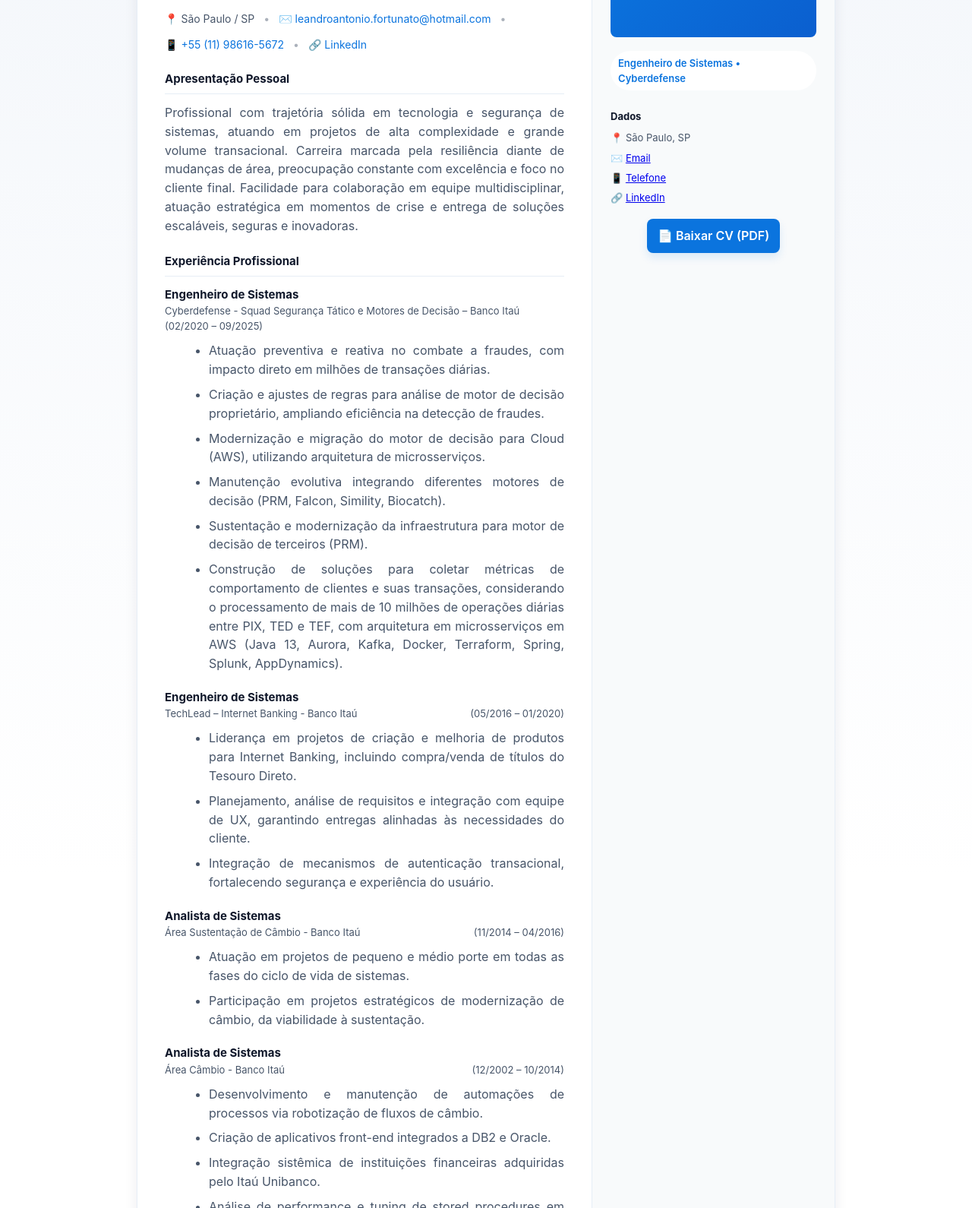
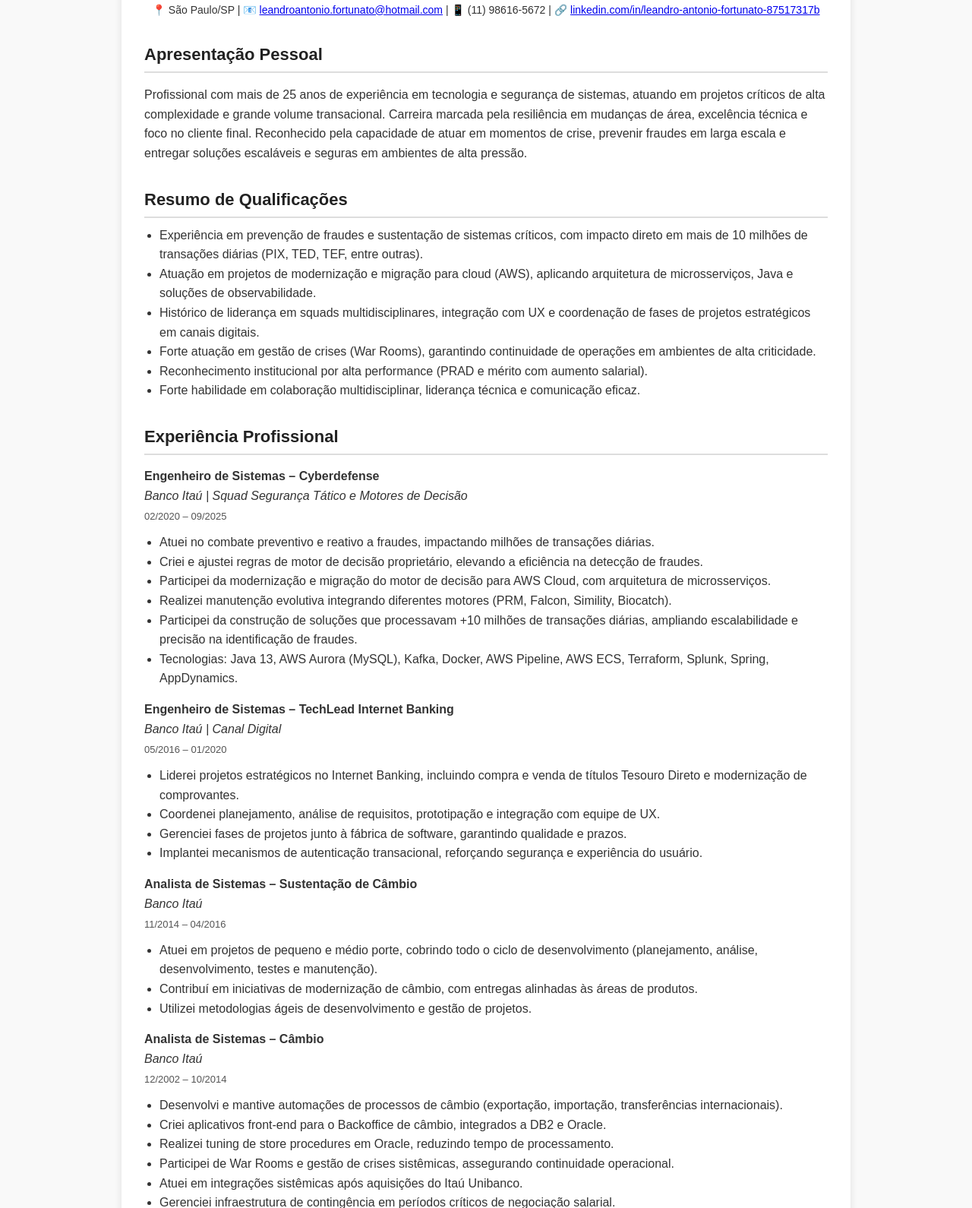
Before and after one commit to lefortunato/CV, a plain HTML site: page index.html in a window 1280 px wide. Shown: the part 122-1712 px from the top of the page at 76% size. Drawn offline with Linux system fonts and the light colour scheme.

Commit message:
Update index.html

```diff
--- a/index.html
+++ b/index.html
@@ -1,222 +1,205 @@
-<!doctype html>
+<!DOCTYPE html>
 <html lang="pt-BR">
 <head>
-  <meta charset="utf-8" />
-  <meta name="viewport" content="width=device-width,initial-scale=1" />
-  <title>Leandro Antonio Fortunato — Currículo</title>
+  <meta charset="UTF-8" />
+  <meta name="viewport" content="width=device-width, initial-scale=1.0" />
+  <title>Currículo - Leandro Antonio Fortunato</title>
   <style>
-    :root{
-      --bg:#ffffff;
-      --card:#f8fafb;
-      --text:#0f172a;
-      --muted:#475569;
-      --accent:#0b74de;
-      --accent-2:#0b5fcf;
-      --border:#e6eef6;
-      --shadow: 0 6px 18px rgba(9,30,66,0.08);
-      font-family: Inter, "Segoe UI", Roboto, "Helvetica Neue", Arial, sans-serif;
+    body {
+      font-family: Arial, sans-serif;
+      margin: 20px;
+      line-height: 1.6;
+      background-color: #f9f9f9;
+      color: #333;
     }
 
-    *{box-sizing:border-box}
-    body{
-      margin:0;
-      background:linear-gradient(180deg, #f4f7fb 0%, var(--bg) 40%);
-      color:var(--text);
-      line-height:1.55;
-      padding:32px;
-      font-size:16px;
+    .container {
+      max-width: 900px;
+      margin: auto;
+      background: #fff;
+      padding: 30px;
+      box-shadow: 0 0 10px rgba(0, 0, 0, 0.1);
     }
 
-    .container{
-      width:100%;
-      max-width:920px;
-      margin:auto;
-      background:var(--bg);
-      border-radius:10px;
-      box-shadow:var(--shadow);
-      border:1px solid var(--border);
-      display:grid;
-      grid-template-columns: 1fr 320px;
+    h1, h2, h3 {
+      color: #222;
+      margin-bottom: 10px;
     }
 
-    @media (max-width:880px){
-      body{padding:18px}
-      .container{grid-template-columns:1fr}
+    h1 {
+      font-size: 28px;
+      text-align: center;
     }
 
-    /* ===== Main ===== */
-    .main{padding:32px 36px}
-    .name h1{margin:0;font-size:24px}
-    .title{color:var(--muted);font-weight:600;font-size:13px}
-    .contact{display:flex;flex-wrap:wrap;gap:12px;margin:14px 0 20px 0;font-size:14px;color:var(--muted)}
-    .contact a{color:var(--accent);text-decoration:none}
-    .dot{opacity:.45}
-    h2.section{margin:22px 0 12px 0;font-size:15px;color:#0f172a;border-bottom:1px solid var(--border);padding-bottom:8px}
-    p.lead{margin:0;text-align:justify;color:var(--muted)}
-    ul.bullets{margin:12px 0;padding-left:18px}
-    ul.bullets li{margin:8px 0;color:var(--muted)}
+    h2 {
+      font-size: 22px;
+      margin-top: 30px;
+      border-bottom: 2px solid #ddd;
+      padding-bottom: 5px;
+    }
 
-    /* ===== Experiência ===== */
-    .job{margin-bottom:20px}
-    .job-header{display:flex;flex-direction:column;margin-bottom:6px}
-    .role{font-weight:700;font-size:15px}
-    .company-period{display:flex;justify-content:space-between;align-items:center;flex-wrap:wrap;font-size:13px;color:var(--muted)}
-    .company{font-size:13px;color:var(--muted)}
-    .period{font-size:13px;color:var(--muted)}
-    .job ul{margin:10px 0 0 18px}
-    .job ul li{margin:8px 0;color:var(--muted);text-align:justify}
+    .contact {
+      text-align: center;
+      margin-bottom: 20px;
+      font-size: 14px;
+    }
 
-    /* ===== Sidebar ===== */
-    .side{
-      background:var(--card);
-      border-left:1px solid var(--border);
-      padding:28px 24px;
+    ul {
+      margin: 0;
+      padding-left: 20px;
     }
-    .photo{
-      width:100%;
-      height:110px;
-      border-radius:8px;
-      background:linear-gradient(135deg,var(--accent),var(--accent-2));
-      display:flex;align-items:center;justify-content:center;
-      color:white;font-weight:700;font-size:18px;margin-bottom:18px
+
+    .job-title {
+      font-weight: bold;
+      margin-top: 15px;
     }
-    .side .pill{display:inline-block;background:white;color:var(--accent);font-weight:600;padding:6px 10px;border-radius:999px;font-size:13px;margin-bottom:12px}
-    .side h3{margin:12px 0 8px 0;font-size:13px}
-    .tech-list,.soft-list{display:flex;flex-direction:column;gap:6px}
-    .tech-list .item,.soft-list .item{font-size:13px;color:var(--muted)}
 
-    .download{text-align:center;margin-top:18px}
-    .btn{display:inline-block;padding:10px 14px;background:var(--accent);color:white;border-radius:8px;text-decoration:none;font-weight:600;box-shadow:0 6px 12px rgba(11,116,222,0.12)}
-    .btn:hover{background:var(--accent-2)}
+    .company {
+      font-style: italic;
+      margin-bottom: 5px;
+    }
 
-    footer.note{margin-top:18px;font-size:12px;color:var(--muted)}
+    .date {
+      color: #555;
+      font-size: 13px;
+      margin-bottom: 10px;
+    }
 
-    @media print{
-      body{background:white;padding:0}
-      .container{box-shadow:none;border:none;max-width:100%}
-      .btn{display:none}
-      a[href]:after{content:" (" attr(href) ")";}
+    /* Botão de impressão */
+    .print-btn {
+      position: fixed;
+      top: 20px;
+      right: 20px;
+      background: #0073e6;
+      color: #fff;
+      border: none;
+      padding: 10px 15px;
+      border-radius: 5px;
+      cursor: pointer;
+      font-size: 14px;
+    }
+
+    .print-btn:hover {
+      background: #005bb5;
+    }
+
+    @media print {
+      .print-btn {
+        display: none;
+      }
+      body {
+        background: #fff;
+      }
+      .container {
+        box-shadow: none;
+      }
     }
   </style>
 </head>
 <body>
-  <main class="container">
-    <!-- ===== Main content ===== -->
-    <section class="main">
-      <div class="name">
+  <button class="print-btn" onclick="window.print()">Imprimir PDF</button>
+  <div class="container">
     <h1>Leandro Antonio Fortunato</h1>
-        <div class="title">Engenheiro de Sistemas | Cyberdefense | TechLead</div>
-      </div>
     <div class="contact">
-        <div>📍 São Paulo / SP</div><div class="dot">•</div>
-        <div>✉️ <a href="mailto:leandroantonio.fortunato@hotmail.com">leandroantonio.fortunato@hotmail.com</a></div><div class="dot">•</div>
-        <div>📱 <a href="tel:+5511986165672">+55 (11) 98616-5672</a></div><div class="dot">•</div>
-        <div>🔗 <a href="https://linkedin.com/in/leandro-antonio-fortunato-87517317b" target="_blank">LinkedIn</a></div>
+      📍 São Paulo/SP | 📧 <a href="mailto:leandroantonio.fortunato@hotmail.com">leandroantonio.fortunato@hotmail.com</a> | 📱 (11) 98616-5672 | 🔗 <a href="https://www.linkedin.com/in/leandro-antonio-fortunato-87517317b" target="_blank">linkedin.com/in/leandro-antonio-fortunato-87517317b</a>
     </div>
 
-      <h2 class="section">Apresentação Pessoal</h2>
-      <p class="lead">
-        Profissional com trajetória sólida em tecnologia e segurança de sistemas, atuando em projetos de alta complexidade e grande volume transacional. Carreira marcada pela resiliência diante de mudanças de área, preocupação constante com excelência e foco no cliente final. Facilidade para colaboração em equipe multidisciplinar, atuação estratégica em momentos de crise e entrega de soluções escaláveis, seguras e inovadoras.
-      </p>
+    <h2>Apresentação Pessoal</h2>
+    <p>Profissional com mais de 25 anos de experiência em tecnologia e segurança de sistemas, atuando em projetos críticos de alta complexidade e grande volume transacional. Carreira marcada pela resiliência em mudanças de área, excelência técnica e foco no cliente final. Reconhecido pela capacidade de atuar em momentos de crise, prevenir fraudes em larga escala e entregar soluções escaláveis e seguras em ambientes de alta pressão.</p>
 
-      <h2 class="section">Experiência Profissional</h2>
-
-      <div class="job">
-        <div class="job-header">
-          <div class="role">Engenheiro de Sistemas</div>
-          <div class="company-period">
-            <div class="company">Cyberdefense - Squad Segurança Tático e Motores de Decisão – Banco Itaú</div>
-            <div class="period">(02/2020 – 09/2025)</div>
-          </div>
-        </div>
+    <h2>Resumo de Qualificações</h2>
     <ul>
-          <li>Atuação preventiva e reativa no combate a fraudes, com impacto direto em milhões de transações diárias.</li>
-          <li>Criação e ajustes de regras para análise de motor de decisão proprietário, ampliando eficiência na detecção de fraudes.</li>
-          <li>Modernização e migração do motor de decisão para Cloud (AWS), utilizando arquitetura de microsserviços.</li>
-          <li>Manutenção evolutiva integrando diferentes motores de decisão (PRM, Falcon, Simility, Biocatch).</li>
-          <li>Sustentação e modernização da infraestrutura para motor de decisão de terceiros (PRM).</li>
-          <li>Construção de soluções para coletar métricas de comportamento de clientes e suas transações, considerando o processamento de mais de 10 milhões de operações diárias entre PIX, TED e TEF, com arquitetura em microsserviços em AWS (Java 13, Aurora, Kafka, Docker, Terraform, Spring, Splunk, AppDynamics).</li>
-        </ul>
-      </div>
-
-      <div class="job">
-        <div class="job-header">
-          <div class="role">Engenheiro de Sistemas</div>
-          <div class="company-period">
-            <div class="company">TechLead – Internet Banking - Banco Itaú</div>
-            <div class="period">(05/2016 – 01/2020)</div>
-          </div>
-        </div>
-        <ul>
-          <li>Liderança em projetos de criação e melhoria de produtos para Internet Banking, incluindo compra/venda de títulos do Tesouro Direto.</li>
-          <li>Planejamento, análise de requisitos e integração com equipe de UX, garantindo entregas alinhadas às necessidades do cliente.</li>
-          <li>Integração de mecanismos de autenticação transacional, fortalecendo segurança e experiência do usuário.</li>
-        </ul>
-      </div>
-
-      <div class="job">
-        <div class="job-header">
-          <div class="role">Analista de Sistemas</div>
-          <div class="company-period">
-            <div class="company">Área Sustentação de Câmbio - Banco Itaú</div>
-            <div class="period">(11/2014 – 04/2016)</div>
-          </div>
-        </div>
-        <ul>
-          <li>Atuação em projetos de pequeno e médio porte em todas as fases do ciclo de vida de sistemas.</li>
-          <li>Participação em projetos estratégicos de modernização de câmbio, da viabilidade à sustentação.</li>
-        </ul>
-      </div>
-
-      <div class="job">
-        <div class="job-header">
-          <div class="role">Analista de Sistemas</div>
-          <div class="company-period">
-            <div class="company">Área Câmbio - Banco Itaú</div>
-            <div class="period">(12/2002 – 10/2014)</div>
-          </div>
-        </div>
-        <ul>
-          <li>Desenvolvimento e manutenção de automações de processos via robotização de fluxos de câmbio.</li>
-          <li>Criação de aplicativos front-end integrados a DB2 e Oracle.</li>
-          <li>Integração sistêmica de instituições financeiras adquiridas pelo Itaú Unibanco.</li>
-          <li>Análise de performance e tuning de stored procedures em Oracle.</li>
-          <li>Participação em War Rooms e gestão de crises decorrentes de instabilidades sistêmicas.</li>
-        </ul>
-      </div>
-
-      <div class="job">
-        <div class="job-header">
-          <div class="role">Analista de Sistemas</div>
-          <div class="company-period">
-            <div class="company">Área Jurídico Trabalhista - Banco Itaú</div>
-            <div class="period">(05/2000 – 09/2002)</div>
-          </div>
-        </div>
-        <ul>
-          <li>Implementação de sistema de digitalização de processos trabalhistas.</li>
-          <li>Administração de infraestrutura de contingência do jurídico em períodos críticos.</li>
-          <li>Desenvolvimento de integrações entre IBM Db2 e Excel via VBA, otimizando relatórios.</li>
-        </ul>
-      </div>
-
-      <h2 class="section">Formação Acadêmica</h2>
-      <ul class="bullets">
-        <li>Ciências da Computação – Universidade São Marcos (1998 - 2001)</li>
-        <li>Administração de Banco de Dados Oracle - FIAP (2002 - 2004)</li>
+      <li>Experiência em prevenção de fraudes e sustentação de sistemas críticos, com impacto direto em mais de 10 milhões de transações diárias (PIX, TED, TEF, entre outras).</li>
+      <li>Atuação em projetos de modernização e migração para cloud (AWS), aplicando arquitetura de microsserviços, Java e soluções de observabilidade.</li>
+      <li>Histórico de liderança em squads multidisciplinares, integração com UX e coordenação de fases de projetos estratégicos em canais digitais.</li>
+      <li>Forte atuação em gestão de crises (War Rooms), garantindo continuidade de operações em ambientes de alta criticidade.</li>
+      <li>Reconhecimento institucional por alta performance (PRAD e mérito com aumento salarial).</li>
+      <li>Forte habilidade em colaboração multidisciplinar, liderança técnica e comunicação eficaz.</li>
     </ul>
 
-      <h2 class="section">Competências Técnicas</h2>
-      <ul class="bullets">
-        <li><b>Linguagens & Frameworks:</b> Java 13, Spring, Json, XML, YAML</li>
-        <li><b>Cloud & Infraestrutura:</b> AWS (Aurora, ECS, Pipeline, Terraform, Docker)</li>
-        <li><b>Banco de Dados:</b> AWS Aurora (MySQL) / MySQL / Oracle</li>
-        <li><b>Observabilidade & Monitoramento:</b> Splunk, AppDynamics</li>
-        <li><b>Segurança & Fraude:</b> PRM, Falcon, Simility, Biocatch</li>
+    <h2>Experiência Profissional</h2>
+
+    <div class="job-title">Engenheiro de Sistemas – Cyberdefense</div>
+    <div class="company">Banco Itaú | Squad Segurança Tático e Motores de Decisão</div>
+    <div class="date">02/2020 – 09/2025</div>
+    <ul>
+      <li>Atuei no combate preventivo e reativo a fraudes, impactando milhões de transações diárias.</li>
+      <li>Criei e ajustei regras de motor de decisão proprietário, elevando a eficiência na detecção de fraudes.</li>
+      <li>Participei da modernização e migração do motor de decisão para AWS Cloud, com arquitetura de microsserviços.</li>
+      <li>Realizei manutenção evolutiva integrando diferentes motores (PRM, Falcon, Simility, Biocatch).</li>
+      <li>Participei da construção de soluções que processavam +10 milhões de transações diárias, ampliando escalabilidade e precisão na identificação de fraudes.</li>
+      <li>Tecnologias: Java 13, AWS Aurora (MySQL), Kafka, Docker, AWS Pipeline, AWS ECS, Terraform, Splunk, Spring, AppDynamics.</li>
     </ul>
 
-      <h2 class="section">Competências Comportamentais</h2>
-      <ul class="bullets">
+    <div class="job-title">Engenheiro de Sistemas – TechLead Internet Banking</div>
+    <div class="company">Banco Itaú | Canal Digital</div>
+    <div class="date">05/2016 – 01/2020</div>
+    <ul>
+      <li>Liderei projetos estratégicos no Internet Banking, incluindo compra e venda de títulos Tesouro Direto e modernização de comprovantes.</li>
+      <li>Coordenei planejamento, análise de requisitos, prototipação e integração com equipe de UX.</li>
+      <li>Gerenciei fases de projetos junto à fábrica de software, garantindo qualidade e prazos.</li>
+      <li>Implantei mecanismos de autenticação transacional, reforçando segurança e experiência do usuário.</li>
+    </ul>
+
+    <div class="job-title">Analista de Sistemas – Sustentação de Câmbio</div>
+    <div class="company">Banco Itaú</div>
+    <div class="date">11/2014 – 04/2016</div>
+    <ul>
+      <li>Atuei em projetos de pequeno e médio porte, cobrindo todo o ciclo de desenvolvimento (planejamento, análise, desenvolvimento, testes e manutenção).</li>
+      <li>Contribuí em iniciativas de modernização de câmbio, com entregas alinhadas às áreas de produtos.</li>
+      <li>Utilizei metodologias ágeis de desenvolvimento e gestão de projetos.</li>
+    </ul>
+
+    <div class="job-title">Analista de Sistemas – Câmbio</div>
+    <div class="company">Banco Itaú</div>
+    <div class="date">12/2002 – 10/2014</div>
+    <ul>
+      <li>Desenvolvi e mantive automações de processos de câmbio (exportação, importação, transferências internacionais).</li>
+      <li>Criei aplicativos front-end para o Backoffice de câmbio, integrados a DB2 e Oracle.</li>
+      <li>Realizei tuning de store procedures em Oracle, reduzindo tempo de processamento.</li>
+      <li>Participei de War Rooms e gestão de crises sistêmicas, assegurando continuidade operacional.</li>
+      <li>Atuei em integrações sistêmicas após aquisições do Itaú Unibanco.</li>
+      <li>Gerenciei infraestrutura de contingência em períodos críticos de negociação salarial.</li>
+    </ul>
+
+    <div class="job-title">Analista de Sistemas – Jurídico Trabalhista</div>
+    <div class="company">Banco Itaú</div>
+    <div class="date">05/2000 – 09/2002</div>
+    <ul>
+      <li>Implantei sistema de digitalização de processos trabalhistas, acompanhando todas as fases do projeto.</li>
+      <li>Mantive infraestrutura sistêmica do jurídico trabalhista, com integração a escritórios terceirizados.</li>
+      <li>Desenvolvi rotinas automatizadas para geração de relatórios estatísticos com IBM Db2 + VBA, acelerando análises e decisões.</li>
+      <li>Administrei infraestrutura de contingência para períodos críticos de negociação salarial.</li>
+    </ul>
+
+    <h2>Formação Acadêmica</h2>
+    <ul>
+      <li>Ciências da Computação – Universidade São Marcos (1998 – 2001)</li>
+      <li>Administração de Banco de Dados Oracle – FIAP (2002 – 2004)</li>
+    </ul>
+
+    <h2>Certificações e Cursos Relevantes</h2>
+    <ul>
+      <li>Computação em nuvem AWS.</li>
+      <li>Engenharia de prompts com IA.</li>
+      <li>Criação de agentes de IA - N8N.</li>
+      <li>Vibe Coding - IA.</li>
+      <li>Técnicas Hacker em redes Wi-Fi.</li>
+      <li>IT Security Specialist.</li>
+      <li>REST API Design, Development & Management.</li>
+    </ul>
+
+    <h2>Competências Técnicas</h2>
+    <ul>
+      <li>Linguagens & Frameworks: Java 13, Spring, JSON, XML, YAML</li>
+      <li>Cloud & Infraestrutura: AWS (Aurora, ECS, Pipeline, Terraform, Docker)</li>
+      <li>Banco de Dados: AWS Aurora (MySQL), MySQL, Oracle</li>
+      <li>Observabilidade & Monitoramento: Splunk, AppDynamics</li>
+      <li>Segurança & Fraude: PRM, Falcon, Simility, Biocatch</li>
+    </ul>
+
+    <h2>Competências Comportamentais</h2>
+    <ul>
       <li>Resiliência e adaptação a mudanças</li>
       <li>Liderança colaborativa</li>
       <li>Gestão de crises</li>
@@ -224,41 +207,13 @@
       <li>Orientação para resultados e excelência</li>
     </ul>
 
-      <h2 class="section">Habilidades Principais</h2>
-      <ul class="bullets">
+    <h2>Habilidades Principais</h2>
+    <ul>
       <li>Prevenção a fraudes</li>
-        <li>Desenvolvimento backend com Java e Spring Framework</li>
-        <li>Arquiteturas de APIs e Modelagem de Dados</li>
-        <li>Monitoramento e Observabilidade de Sistemas</li>
+      <li>Desenvolvimento backend com Java e Spring</li>
+      <li>Arquitetura de APIs e modelagem de dados</li>
+      <li>Monitoramento e observabilidade de sistemas</li>
     </ul>
-
-      <h2 class="section">Certificações e Cursos Relevantes</h2>
-      <ul class="bullets">
-        <li>Computação em nuvem AWS</li>
-        <li>Engenharia de prompts com IA</li>
-        <li>Criação de agentes de IA - N8N</li>
-        <li>Vibe Coding - IA</li>
-        <li>Técnicas Hacker em redes Wi-Fi</li>
-        <li>IT Security Specialist</li>
-        <li>REST API Design, Development & Management</li>
-      </ul>
-    </section>
-
-    <!-- ===== Sidebar ===== -->
-    <aside class="side">
-      <div class="photo">L A F</div>
-      <div class="pill">Engenheiro de Sistemas • Cyberdefense</div>
-      <h3>Dados</h3>
-      <div class="tech-list">
-        <div class="item">📍 São Paulo, SP</div>
-        <div class="item">✉️ <a href="mailto:leandroantonio.fortunato@hotmail.com">Email</a></div>
-        <div class="item">📱 <a href="tel:+5511986165672">Telefone</a></div>
-        <div class="item">🔗 <a href="https://linkedin.com/in/leandro-antonio-fortunato-87517317b" target="_blank">LinkedIn</a></div>
   </div>
-      <div class="download">
-        <a class="btn" href="#">📄 Baixar CV (PDF)</a>
-      </div>
-    </aside>
-  </main>
 </body>
 </html>
```
Lines whose indentation alone changed are shown as unchanged.
